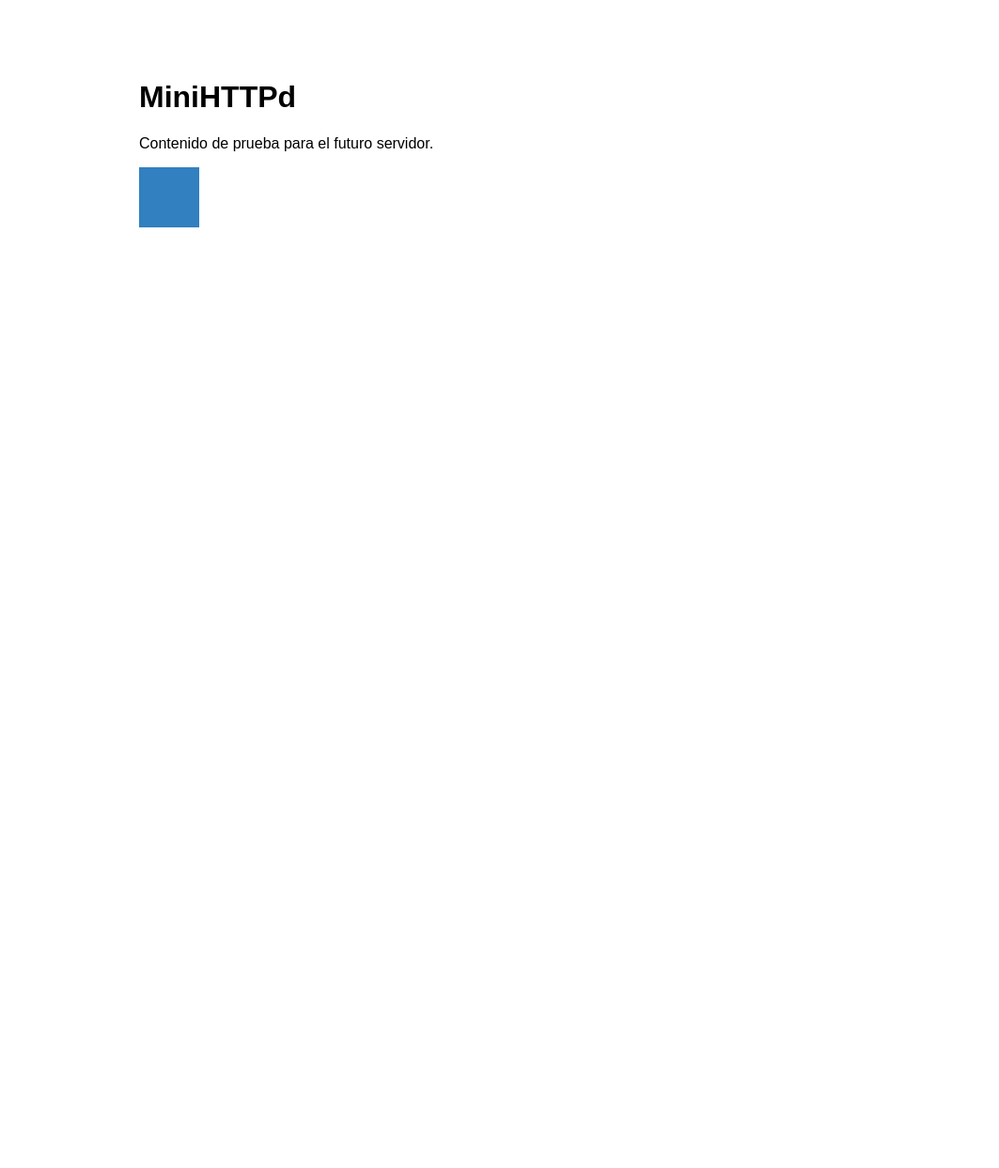
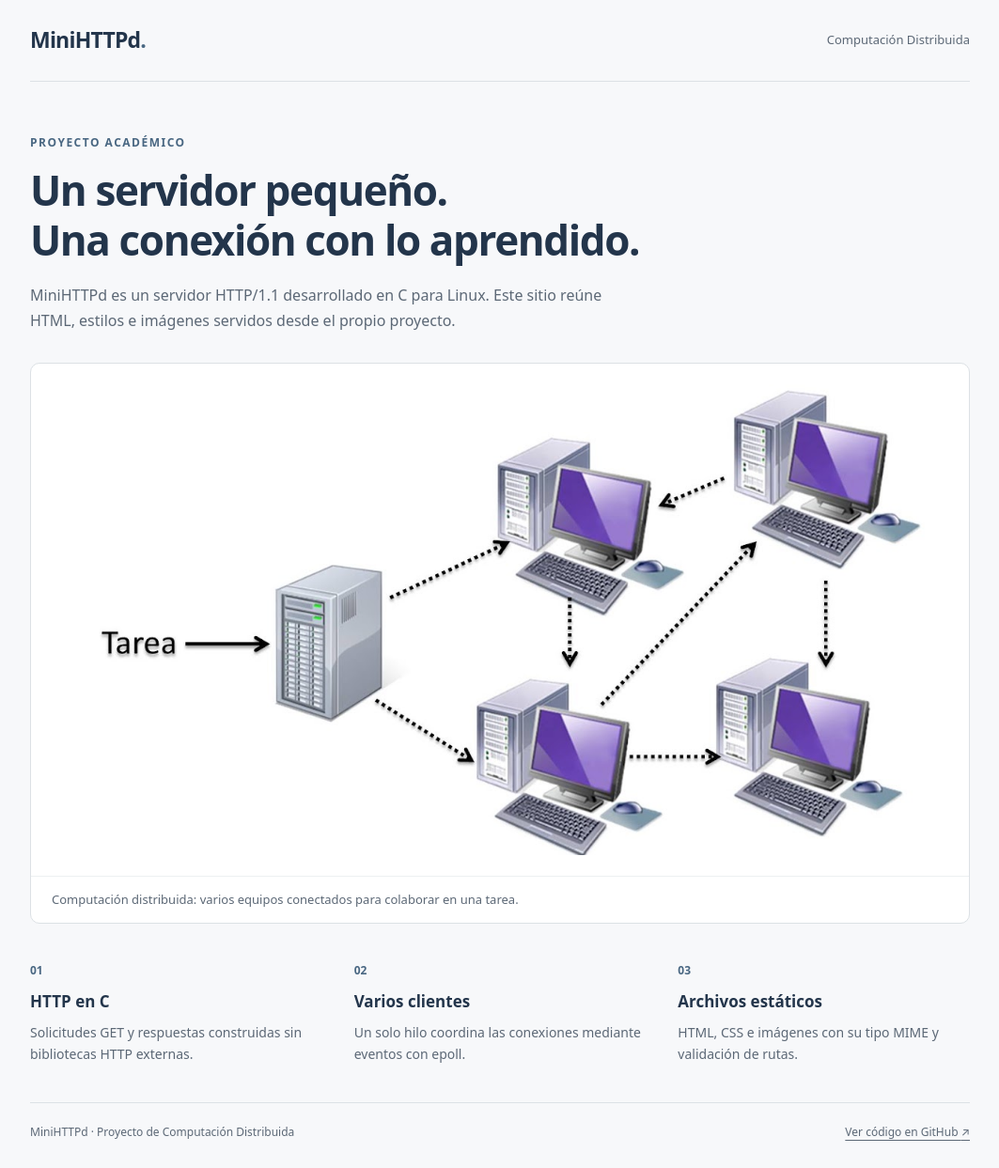
Before and after one commit to JorgeBosquez/minihttpd, a plain HTML site: page www/index.html in a window 1280 px wide. Shown: the whole page at 94% size, without its empty margins (108-1171 px from the left). Before the commit the page ends 800 px from the top, so only its background shows below. Drawn offline with Linux system fonts and the light colour scheme.

Commit message:
style: mejorar pagina inicial e incorporar imagen

```diff
--- a/www/index.html
+++ b/www/index.html
@@ -1,13 +1,55 @@
 <!doctype html>
 <html lang="es">
 <head>
-<meta charset="utf-8">
-<title>MiniHTTPd</title>
-<link rel="stylesheet" href="/style.css">
+  <meta charset="utf-8">
+  <meta name="viewport" content="width=device-width, initial-scale=1">
+  <meta name="description" content="MiniHTTPd, un servidor HTTP en C para el proyecto de Computación Distribuida.">
+  <title>MiniHTTPd | Computación Distribuida</title>
+  <link rel="stylesheet" href="/style.css">
 </head>
 <body>
-<h1>MiniHTTPd</h1>
-<p>Contenido de prueba para el futuro servidor.</p>
-<img src="/image.png" alt="Imagen de prueba" width="64" height="64">
+  <header class="site-header">
+    <a class="brand" href="/" aria-label="MiniHTTPd, inicio">MiniHTTPd<span>.</span></a>
+    <span class="course">Computación Distribuida</span>
+  </header>
+
+  <main>
+    <section class="intro" aria-labelledby="page-title">
+      <p class="eyebrow">Proyecto académico</p>
+      <h1 id="page-title">Un servidor pequeño.<br>Una conexión con lo aprendido.</h1>
+      <p class="description">MiniHTTPd es un servidor HTTP/1.1 desarrollado en C para Linux.
+        Este sitio reúne HTML, estilos e imágenes servidos desde el propio proyecto.</p>
+    </section>
+
+    <figure class="illustration">
+      <img src="/imagen.jpg"
+        alt="Ilustración de una tarea distribuida entre varias computadoras conectadas."
+        width="1200" height="630">
+      <figcaption>Computación distribuida: varios equipos conectados para colaborar en una tarea.</figcaption>
+    </figure>
+
+    <section class="details" aria-label="Características del proyecto">
+      <article>
+        <span class="detail-number" aria-hidden="true">01</span>
+        <h2>HTTP en C</h2>
+        <p>Solicitudes GET y respuestas construidas sin bibliotecas HTTP externas.</p>
+      </article>
+      <article>
+        <span class="detail-number" aria-hidden="true">02</span>
+        <h2>Varios clientes</h2>
+        <p>Un solo hilo coordina las conexiones mediante eventos con epoll.</p>
+      </article>
+      <article>
+        <span class="detail-number" aria-hidden="true">03</span>
+        <h2>Archivos estáticos</h2>
+        <p>HTML, CSS e imágenes con su tipo MIME y validación de rutas.</p>
+      </article>
+    </section>
+  </main>
+
+  <footer class="site-footer">
+    <p>MiniHTTPd · Proyecto de Computación Distribuida</p>
+    <a href="https://github.com/JorgeBosquez/minihttpd">Ver código en GitHub <span aria-hidden="true">↗</span></a>
+  </footer>
 </body>
 </html>
--- a/www/style.css
+++ b/www/style.css
@@ -1 +1,78 @@
-body { font-family: sans-serif; max-width: 48rem; margin: 3rem auto; padding: 1rem; }
+* { box-sizing: border-box; }
+
+:root {
+  color-scheme: light;
+  --ink: #23354b;
+  --muted: #5c6876;
+  --line: #dce1e5;
+  --accent: #496782;
+}
+
+body {
+  margin: 0;
+  background: #f7f8fa;
+  color: var(--ink);
+  font-family: system-ui, -apple-system, "Segoe UI", sans-serif;
+  line-height: 1.65;
+}
+
+a { color: inherit; text-underline-offset: 4px; }
+a:hover { color: #305d85; }
+a:focus-visible { outline: 3px solid var(--accent); outline-offset: 5px; }
+
+.site-header, main, .site-footer {
+  width: min(100% - 48px, 1000px);
+  margin-inline: auto;
+}
+
+.site-header {
+  display: flex;
+  align-items: center;
+  justify-content: space-between;
+  gap: 20px;
+  padding-block: 24px;
+  border-bottom: 1px solid var(--line);
+}
+
+.brand { font-size: 23px; font-weight: 750; letter-spacing: -0.8px; text-decoration: none; }
+.brand span { color: var(--accent); }
+.course { color: var(--muted); font-size: 13px; text-align: right; }
+
+.intro { max-width: 740px; padding-block: 55px 32px; }
+.eyebrow {
+  margin: 0 0 14px;
+  color: var(--accent);
+  font-size: 12px;
+  font-weight: 650;
+  letter-spacing: 1.5px;
+  text-transform: uppercase;
+}
+
+h1 { margin: 0; font-size: clamp(29px, 4.5vw, 44px); line-height: 1.2; letter-spacing: -1.4px; font-weight: 650; }
+.description { max-width: 650px; margin: 20px 0 0; color: var(--muted); font-size: 16px; }
+
+.illustration { margin: 0; background: #fff; border: 1px solid var(--line); border-radius: 10px; overflow: hidden; }
+.illustration img { display: block; width: 100%; height: auto; padding: 22px; }
+figcaption { padding: 14px 22px; border-top: 1px solid #edf0f2; color: var(--muted); font-size: 13px; }
+
+.details { display: grid; grid-template-columns: repeat(3, minmax(0, 1fr)); gap: 34px; padding-block: 35px 40px; }
+.detail-number { color: var(--accent); font-size: 12px; font-weight: 650; }
+h2 { margin: 7px 0; font-size: 17px; font-weight: 650; }
+.details p { margin: 0; color: var(--muted); font-size: 14px; }
+
+.site-footer { display: flex; justify-content: space-between; gap: 20px; padding-block: 21px 28px; border-top: 1px solid var(--line); color: var(--muted); font-size: 12px; }
+.site-footer p { margin: 0; }
+.site-footer a { flex-shrink: 0; }
+
+@media (max-width: 600px) {
+  .site-header, main, .site-footer { width: calc(100% - 32px); }
+  .site-header { padding-block: 20px; }
+  .course { max-width: 135px; font-size: 11px; }
+  .intro { padding-block: 36px 25px; }
+  h1 { letter-spacing: -0.8px; }
+  .description { font-size: 15px; }
+  .illustration img { padding: 10px; }
+  figcaption { padding: 12px 14px; font-size: 12px; }
+  .details { grid-template-columns: 1fr; gap: 22px; padding-block: 28px; }
+  .site-footer { flex-direction: column; gap: 9px; }
+}
```
Also changed, not shown: www/imagen.jpg (added).
